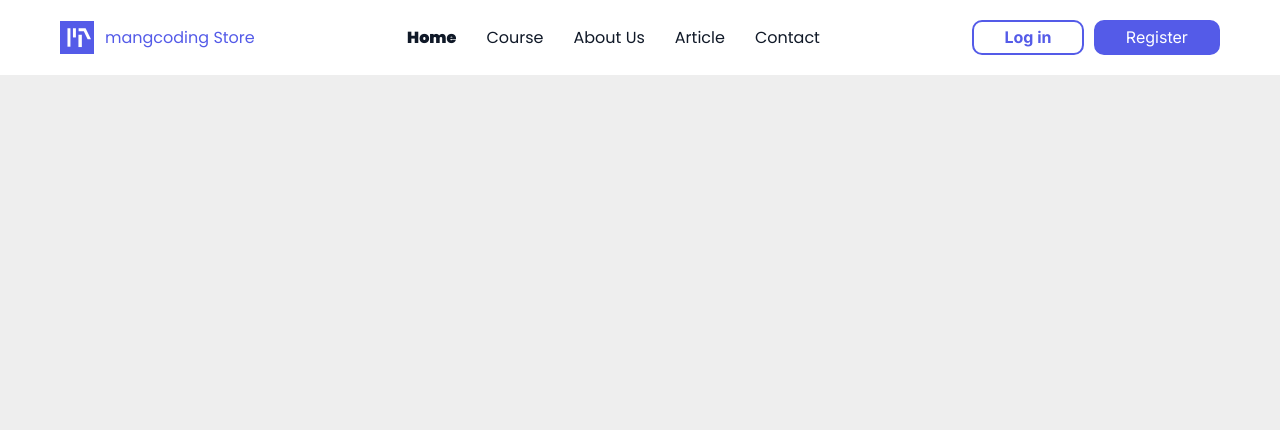
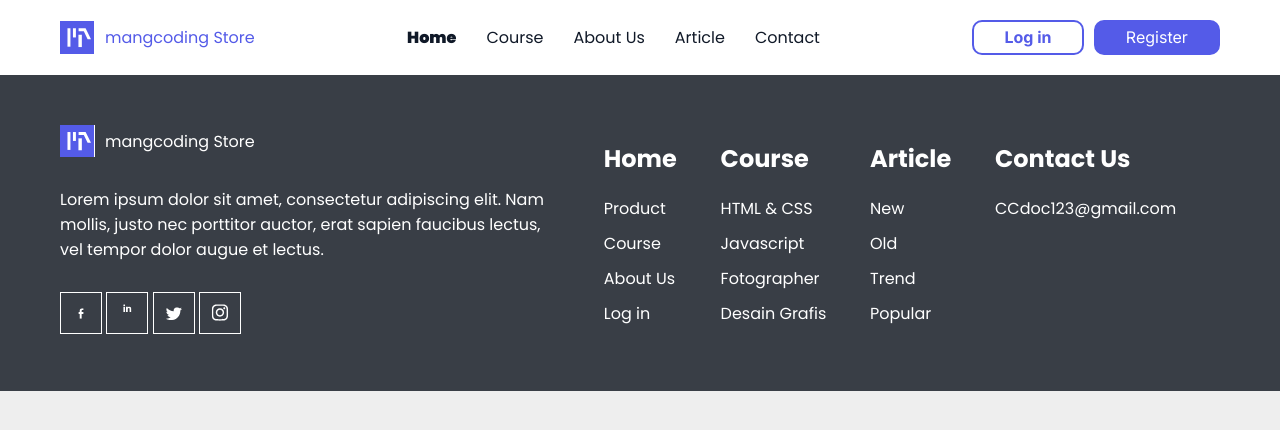
Before and after one commit to Basmala-Sabbah/landing, a plain HTML site: page index.html in a window 1280 px wide. Drawn offline with Linux system fonts and the light colour scheme.

Commit message:
footer section

```diff
--- a/assets/Css/main.css
+++ b/assets/Css/main.css
@@ -90,3 +90,101 @@ body{
     width: 20px;
    }
 }
+
+
+
+
+
+
+
+.footer{
+    background-color: #393E46;
+    color: #fff;
+    padding: 50px 0px;
+}
+
+.footer a{
+    color: #fff;
+}
+
+.footer-start{
+    display: flex;
+    flex-wrap: wrap;
+    flex-direction: column;
+    gap: 30px;
+    width: 500px;
+}
+
+.footer-start .logo{
+    display: flex;
+    align-items: center;
+    gap: 10px;
+    flex-wrap: wrap;
+}
+
+.footer-start .logo img{
+    width: 35px;
+}
+
+.footer-start .icons img{
+    border: 1px solid #fff;
+    padding: 10px;
+    width: 20px;
+    height: 20px;
+}
+
+.footer-end{
+    flex-grow: 1;
+    display: flex;
+    flex-wrap: wrap;
+    justify-content: space-evenly;
+}
+
+.footer-end nav{
+    display: flex;
+    flex-wrap: wrap;
+    flex-direction: column;
+    gap: 10px;
+}
+
+.footer-end .footer-item{
+    display: flex;
+    flex-direction: column;
+    gap: 20px;
+}
+
+@media screen and (max-width:1271px) {
+   .footer-start{
+    width: 100%;
+
+   }
+
+   .footer-end{
+    width: 100%;
+   }
+
+   .footer .row{
+    gap: 30px;
+   }
+}
+
+
+@media screen and (max-width:830px) {
+   .footer-item{
+    width: 50%;
+    margin-bottom: 21px;
+
+   }
+
+
+}
+
+@media screen and (max-width:400px) {
+   .footer-item{
+    width: 100%;
+    margin-bottom: 21px;
+
+   }
+
+
+}
--- a/index.html
+++ b/index.html
@@ -9,6 +9,7 @@
 </head>
 <body>
 
+    <!--Start header-->
  <header class="header">
     <div class="container">
       <div class="row">
@@ -51,6 +52,92 @@
     </div>
   </header>
 
+   <!--End header-->
+
+
+   <!--Start footer-->
+
+     <footer class="footer">
+        <div class="container">
+            <div class="row">
+
+             <div class="footer-start">
+                <div class="logo">
+                     <img src="./assets/img/Logo.svg" alt="">
+                     <a href="#">mangcoding Store</a>
+                </div>
+
+                <p>Lorem ipsum dolor sit amet, consectetur adipiscing elit. Nam mollis, justo nec porttitor auctor, erat sapien faucibus lectus, vel tempor dolor augue et lectus. </p>
+
+                <div class="icons">
+                    <img src="./assets/img/public/facebok.svg" alt="">
+                    <img src="./assets/img/public/linkedin logo (1).svg" alt="">
+                    <img src="./assets/img/public/Twitter logo (1).svg" alt="">
+                    <img src="./assets/img/public/instagram logo (1).svg" alt="">
+                </div>
+
+            </div>
+
+
+
+            <div class="footer-end">
+
+                <div class="footer-item">
+                    <h2>Home</h2>
+
+                    <nav>
+                        <a href="#">Product</a>
+                        <a href="#">Course</a>
+                        <a href="#">About Us</a>
+                        <a href="#">Log in</a>
+                    </nav>
+                </div>
+
+                <div class="footer-item">
+                    <h2>Course</h2>
+
+                    <nav>
+                        <a href="#">HTML & CSS</a>
+                        <a href="#">Javascript</a>
+                        <a href="#">Fotographer</a>
+                        <a href="#">Desain Grafis</a>
+                    </nav>
+                </div>
+
+                <div class="footer-item">
+                    <h2>Article</h2>
+
+                    <nav>
+                        <a href="#">New</a>
+                        <a href="#">Old</a>
+                        <a href="#">Trend</a>
+                        <a href="#">Popular</a>
+                    </nav>
+                </div>
+
+                <div class="footer-item">
+                    <h2>Contact Us</h2>
+
+                    <nav>
+                        <a href="#">CCdoc123@gmail.com</a>
+                    </nav>
+                </div>
+
+             </div>
+
+
+
+            </div>
+        </div>
+     </footer>
+
+
+
+
+
+
+
+   <!--End footer-->
 
 </body>
 </html>
```
Also changed, not shown: assets/img/public/Twitter logo (1).svg (added), assets/img/public/facebok.svg (added), assets/img/public/instagram logo (1).svg (added), assets/img/public/linkedin logo (1).svg (added).
